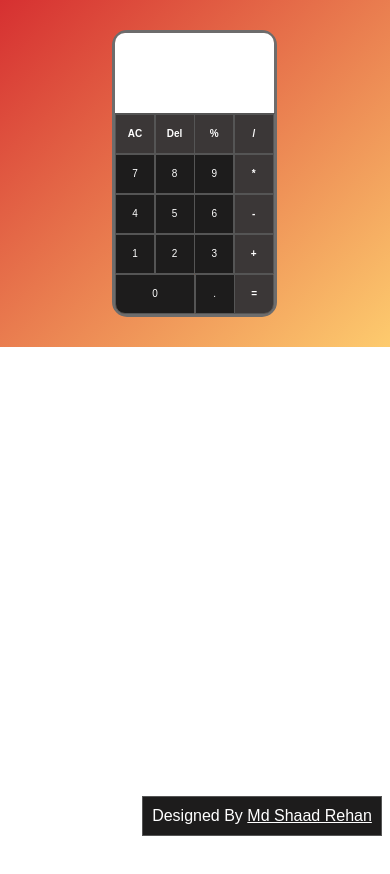
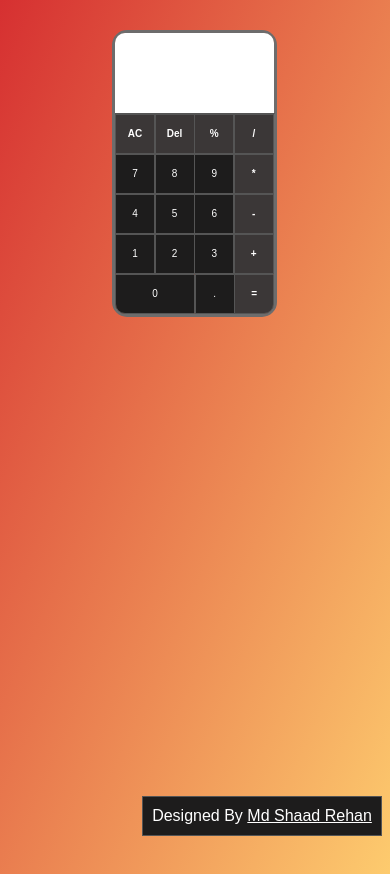
Before and after one commit to mdshaad783/CODSOFT_Calculator, a plain HTML site: page index.html in a window 390 px wide. Before the commit the page ends 844 px from the top, so only its background shows below. Drawn offline with Linux system fonts and the light colour scheme.

Commit message:
Update style.css

```diff
--- a/style.css
+++ b/style.css
@@ -79,5 +79,6 @@ hr{
     html{
         font-size: 50%;
     }
-
+    body{
+        height:100vh;}
   }
```
